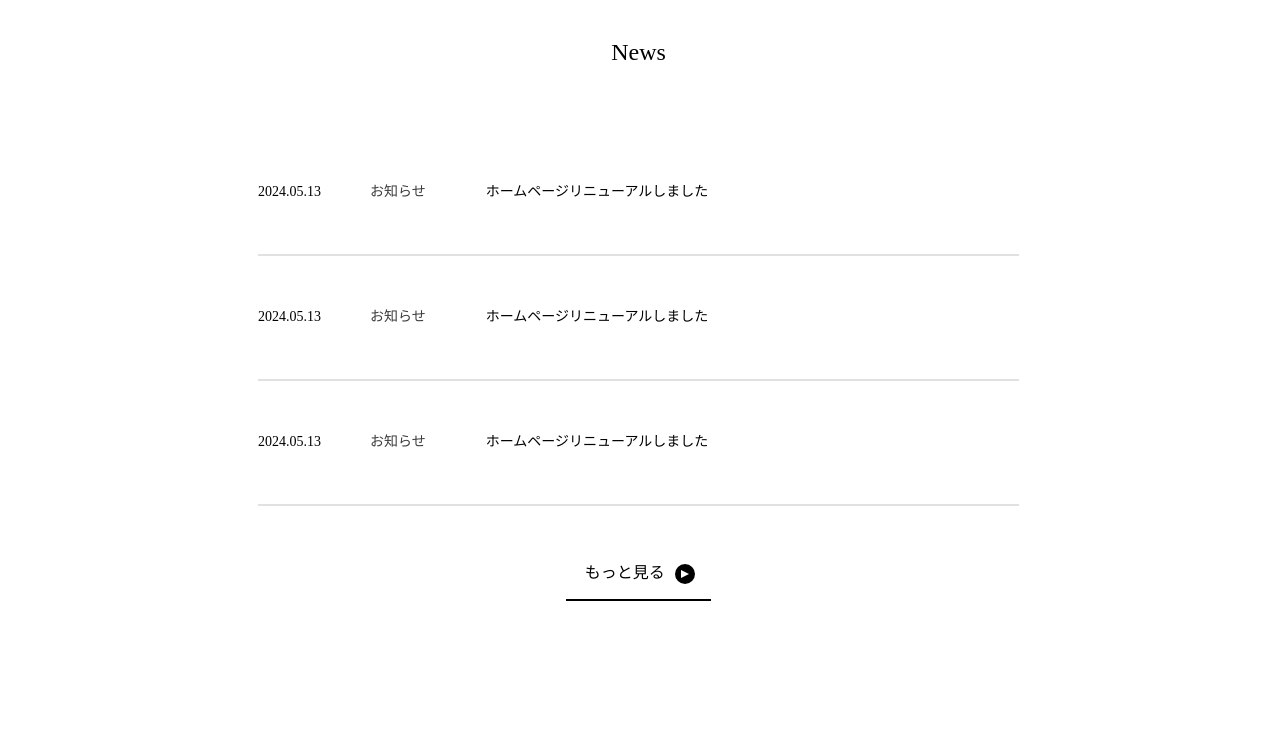
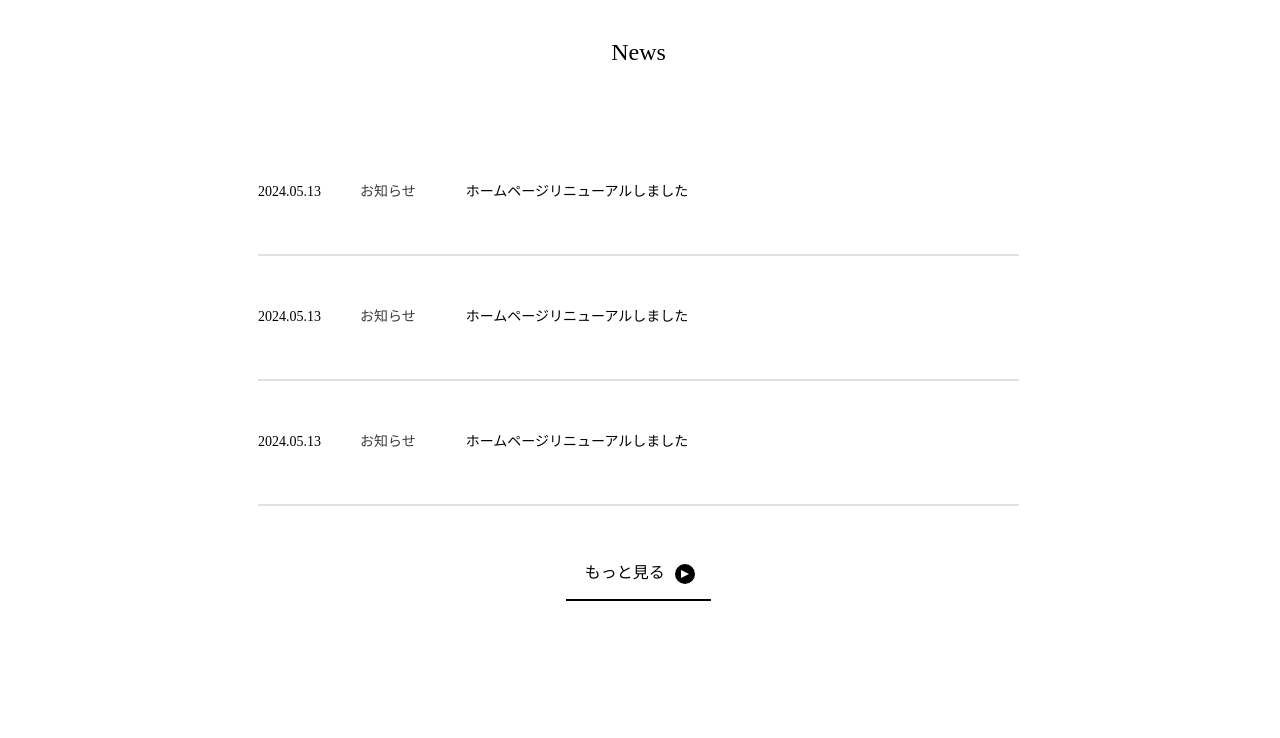
Before and after one commit to 14-chan/demosite3, a website built with webpack: page index.html in a window 1280 px wide. Shown: the part 2320-3058 px from the top of the page. Built offline with nearby package versions, Linux system fonts and the light colour scheme.

Commit message:
fifteenth

```diff
--- a/index.html
+++ b/index.html
@@ -173,29 +173,23 @@
             <ul class="g-list__news">
                 <li class="g-list__news__item">
                     <a class="c-card__news" href="">
-                        <div class="l-news__info">
                             <p class="c-card__news__date">2024.05.13</p>
                             <p class="c-card__news__category">お知らせ</p>
                             <p class="c-card__news__ttl">ホームページリニューアルしました</p>
-                        </div>
                     </a>
                 </li>
                 <li class="g-list__news__item">
                     <a class="c-card__news" href="">
-                        <div class="l-news__info">
                             <p class="c-card__news__date">2024.05.13</p>
                             <p class="c-card__news__category">お知らせ</p>
                             <p class="c-card__news__ttl">ホームページリニューアルしました</p>
-                        </div>
                     </a>
                 </li>
                 <li class="g-list__news__item">
                     <a class="c-card__news" href="">
-                        <div class="l-news__info">
                             <p class="c-card__news__date">2024.05.13</p>
                             <p class="c-card__news__category">お知らせ</p>
                             <p class="c-card__news__ttl">ホームページリニューアルしました</p>
-                        </div>
                     </a>
                 </li>
             </ul>
--- a/src/scss/foundations/var.scss
+++ b/src/scss/foundations/var.scss
@@ -6,7 +6,6 @@ $pcm: 768px;
 $spl: 710px;
 $spm: 710px;
 $sp: 540px;
-$sp-n: 520px;
 $u-news: 1020px;
 
 @mixin pcl {
@@ -31,11 +30,6 @@ $u-news: 1020px;
 }
 @mixin sp {
     @media screen and (max-width: ($sp)) {
-        @content;
-    }
-}
-@mixin sp-n {
-    @media screen and (max-width: ($sp-n)) {
         @content;
     }
 }
--- a/src/scss/objects/components/c-card.scss
+++ b/src/scss/objects/components/c-card.scss
@@ -5,18 +5,20 @@
 news
 =======================*/
 .c-card__news {
-    display: block;
+    display: flex;
     border-bottom: 2px solid #E1E1E1;
     padding-top: 4.76rem;
     padding-bottom: 4.76rem;
 
     @include sp {
-      padding-top: 25px;
-      padding-bottom: 25px;
+      padding-top: 2.5rem;
+      padding-bottom: 2.5rem;
     }
-  }
 
-
+    &:last-child {
+      flex-wrap: wrap;
+    }
+}
 
   .c-card__news__date {
     font: var(--font-outfit);
@@ -40,6 +42,15 @@ news
 
 
     @include sp {
+      padding-left: 2rem;
+      padding-top: 0;
+    }
+
+    @media screen and (max-width: 464px) {
+      padding-top: 1.6rem;
+    }
+
+    @media screen and (max-width: 444px) {
       padding-left: 0;
       padding-top: 1.6rem;
     }
```
Also changed, not shown: dist/style.css, 2 other files.
